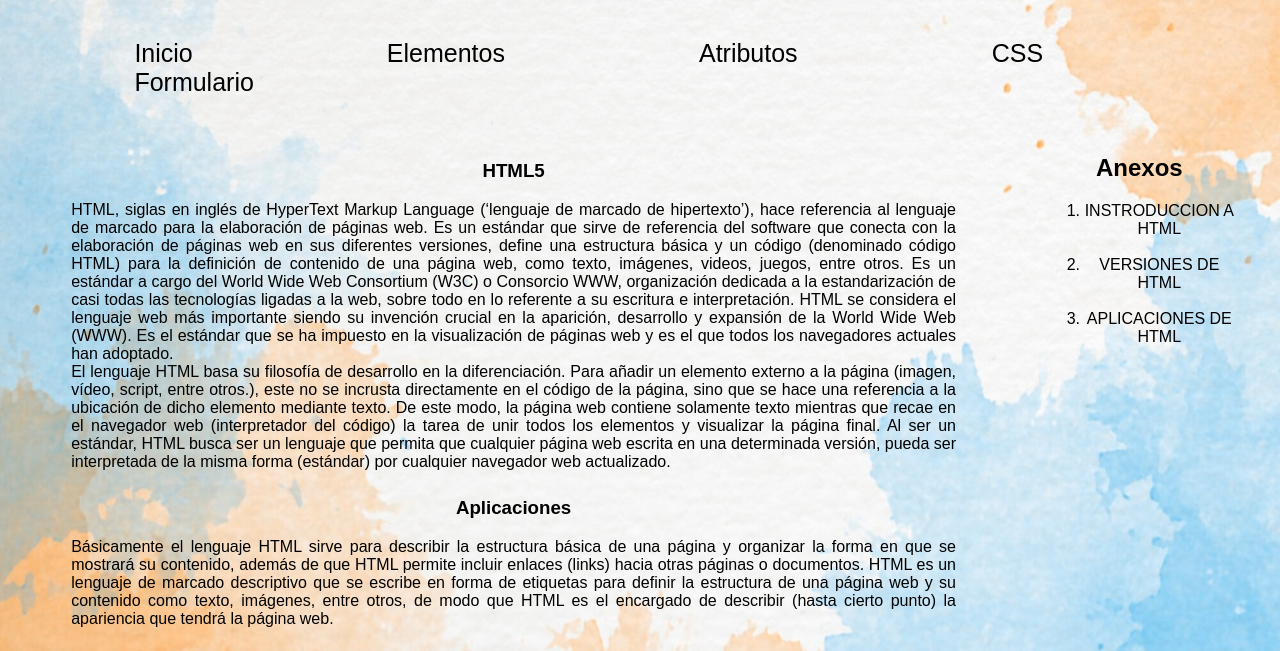
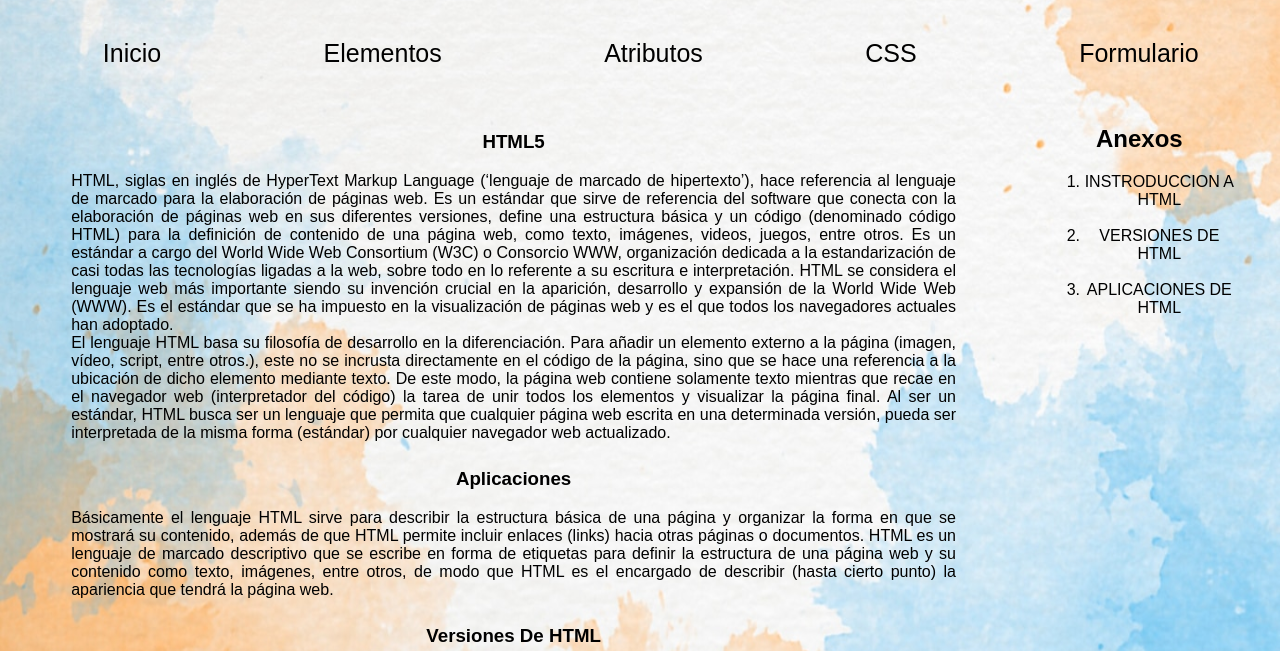
Before and after one commit to JEstivenA/Desarrollo-Web-UMG, a plain HTML site: page index.html in a window 1280 px wide. Shown: the part 115-766 px from the top of the page. Drawn offline with Linux system fonts and the light colour scheme.

Commit message:
solucion bugs en nav

```diff
--- a/Css/Estilos.css
+++ b/Css/Estilos.css
@@ -30,7 +30,7 @@
         }
 
         .nav a {
-            margin-left: 10%;
+            margin-left: 7.5%;
             padding-right: 5%;
             text-decoration: none;
             font-size: 25px;
```
